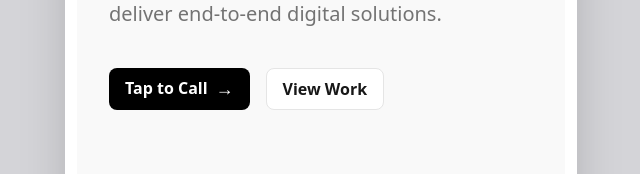
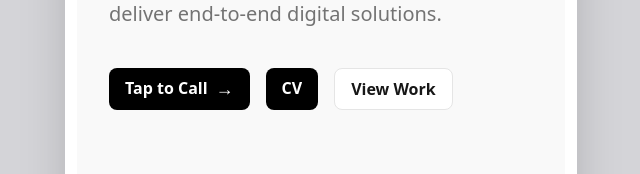
Before and after one commit to arvtia/what, a React (Create React App) app: page / in a window 1280 px wide. Shown: the part 568-742 px from the top of the page, without its empty margins (319-959 px from the left). Built offline with nearby package versions, Linux system fonts and the light colour scheme; no server answers.

Commit message:
added CV link - uploaded in dropbox

```diff
--- a/src/pages/NordenTheme/NordenAbout.jsx
+++ b/src/pages/NordenTheme/NordenAbout.jsx
@@ -81,6 +81,25 @@ export default function NordenCleanUI() {
                 </div>
               </a>
 
+              <a
+                href="https://www.dropbox.com/scl/fi/jp6ux30aqixi8ghvyi05j/CV-ARVAZ.docx?rlkey=p2g6tic45a2sdbiw0ntwveb3t&st=2e079u93&dl=0"
+                className="group relative inline-block px-4 py-2 bg-black text-white rounded-lg font-bold overflow-hidden"
+              >
+                <div className="relative h-6 overflow-hidden">
+                  <div className="transition-transform duration-500 ease-[cubic-bezier(0.76,0,0.24,1)] group-hover:-translate-y-6">
+                    <div className="flex items-center justify-center gap-2 h-6">
+                      <span>CV</span>
+
+                    </div>
+                    <div className="flex items-center justify-center gap-2 h-6 text-yellow-400">
+                      <span>
+                        <i className="bi bi-folder2-open"></i>
+                      </span>
+                    </div>
+                  </div>
+                </div>
+              </a>
+
             <Link to={'/work'} className="px-4 py-2 bg-white border border-neutral-200 text-neutral-900 rounded-lg hover:shadow-lg font-bold hover:bg-neutral-50 transition-all">
               View Work
             </Link>
```
